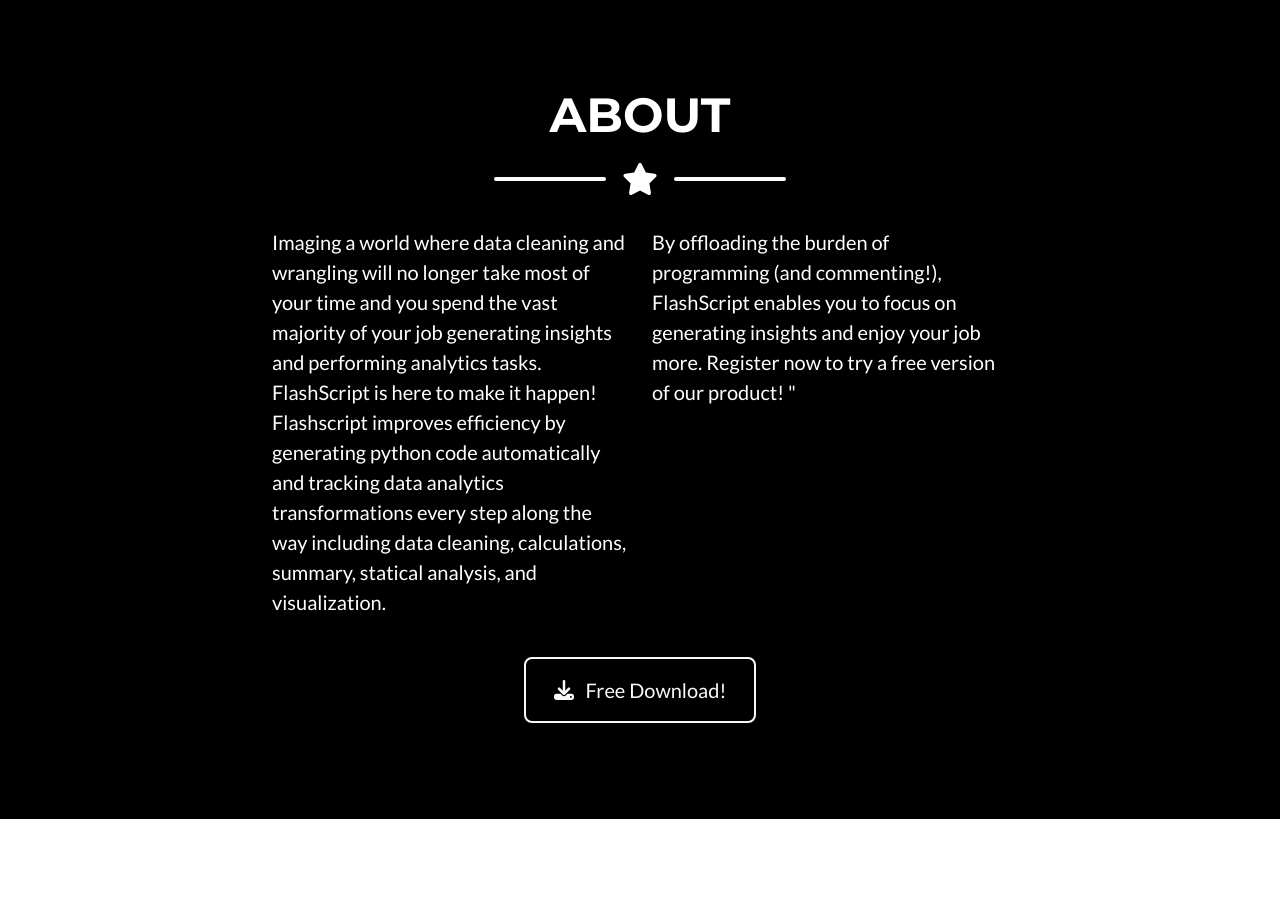
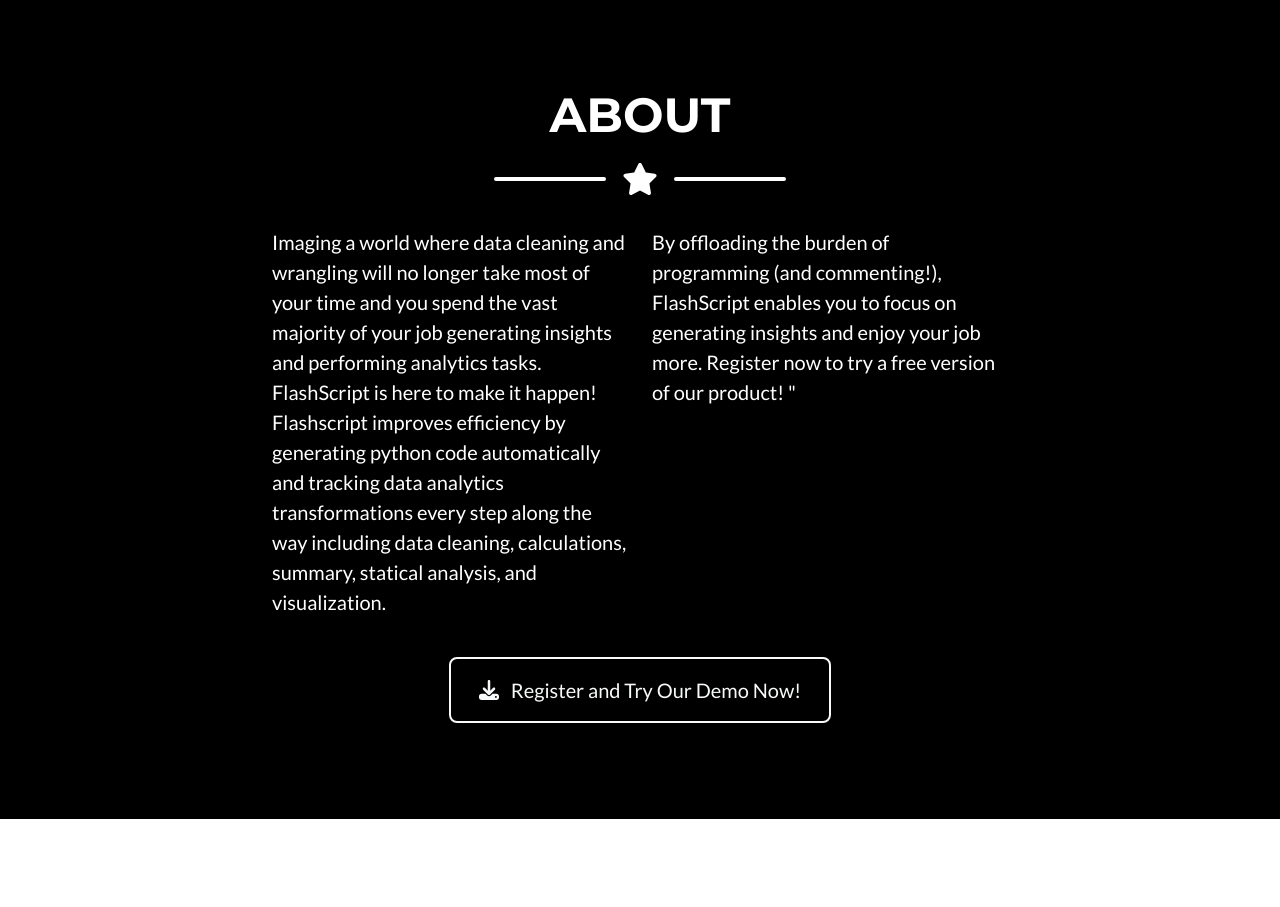
Before and after one commit to aileenzouyang/pythonwriter, a Django app: page / in a window 1280 px wide. Shown: the part 840-1747 px from the top of the page. Run offline with Django 4.2, Linux system fonts and the light colour scheme; some libraries are stand-ins or nearby versions.

Commit message:
Changed download to try demo

```diff
--- a/templates/index.html
+++ b/templates/index.html
@@ -84,9 +84,9 @@
                 </div>
                 <!-- About Section Button-->
                 <div class="text-center mt-4">
-                    <a class="btn btn-xl btn-outline-light" href="https://startbootstrap.com/theme/freelancer/">
+                    <a class="btn btn-xl btn-outline-light" href="accounts/register">
                         <i class="fas fa-download me-2"></i>
-                        Free Download!
+                        Register and Try Our Demo Now!
                     </a>
                 </div>
             </div>
```
